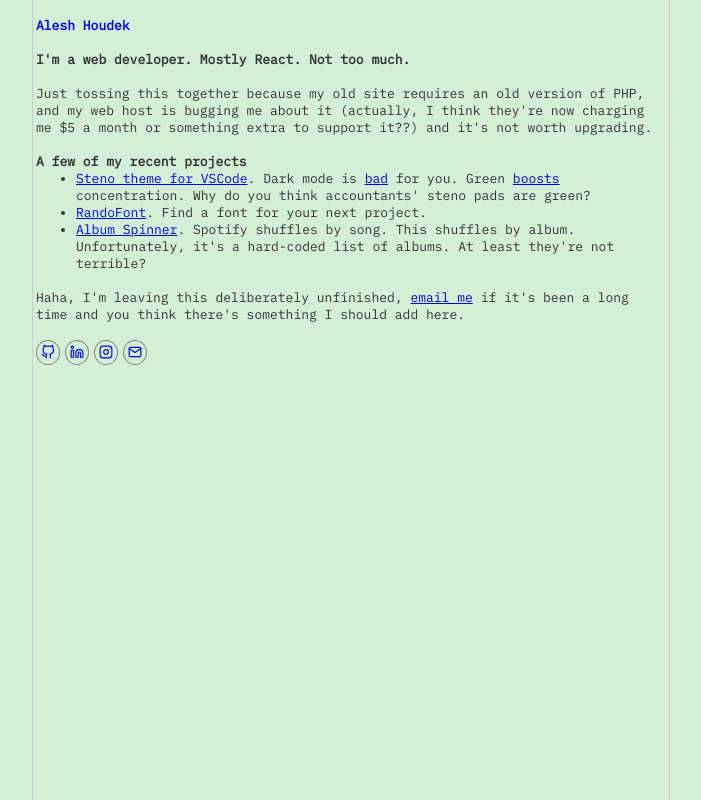
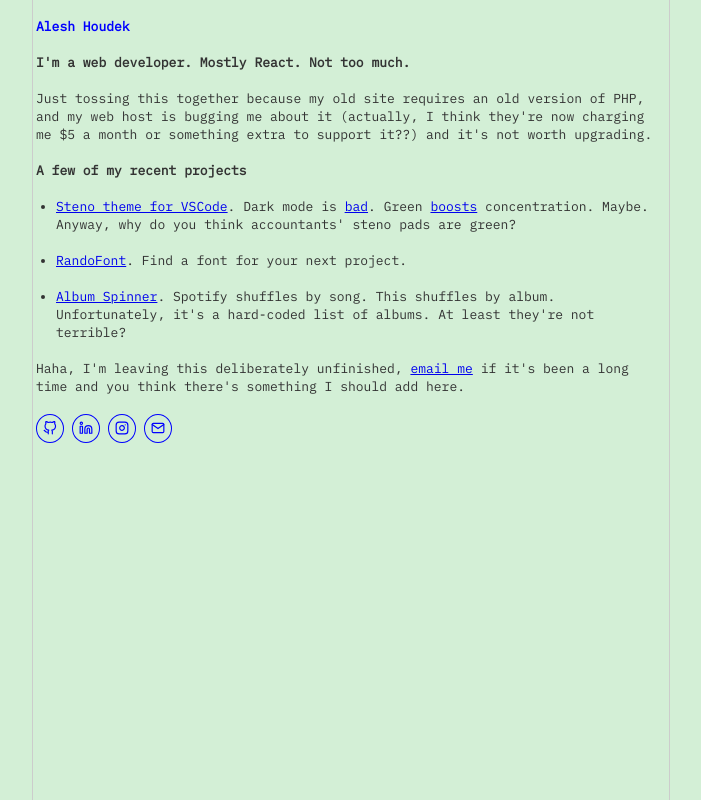
Before and after one commit to aleshh/alesh-com-gatsby, a Gatsby site: page / in a window 1280 px wide. Shown: the whole page, without its empty margins (289-990 px from the left). Built offline with nearby package versions, Linux system fonts and the light colour scheme; Gatsby itself is replaced by a stand-in of ours.

Commit message:
a few more things

```diff
--- /dev/null
+++ b/src/components/Body.tsx
@@ -0,0 +1,33 @@
+import styled from "styled-components";
+
+const Body = styled.main`
+  max-width: 630px;
+  margin-left: auto;
+  margin-right: auto;
+  padding-left: 3px;
+  padding-right: 3px;
+  border-right: 1px solid #cccccc;
+  border-left: 1px solid #cccccc;
+  min-height: 100vh;
+  color: #333333;
+  & h1 {
+    color: blue;
+    margin-bottom: 18px;
+  }
+  & ul {
+    padding-left: 20px;
+  }
+  & a:hover {
+    text-decoration: none;
+  }
+  & a:visited {
+    color: blue;
+  }
+  @media (max-width: 650px) {
+    border: none;
+    padding-left: 10px;
+    padding-right: 10px;
+  }
+`;
+
+export default Body;
--- a/src/pages/index.css
+++ b/src/pages/index.css
@@ -2,6 +2,7 @@
 
 * {
   font-size: 13px;
+  line-height: 18px;
   margin: 0;
 }
 
@@ -9,4 +10,16 @@ body {
   margin: 0;
   background-color: #d3efd6;
   font-family: "IBM Plex Mono", monospace;
+  --accent-color: pink;
 }
+
+h1,
+h2,
+h3,
+h4,
+h5,
+h6,
+p,
+li {
+  margin-bottom: 18px;
+}
--- a/src/pages/index.tsx
+++ b/src/pages/index.tsx
@@ -1,57 +1,53 @@
 import React from "react";
+import styled from "styled-components";
+import { HeadFC } from "gatsby";
+import { GitHub, Mail, Instagram, Linkedin } from "react-feather";
 import "./index.css";
-import styled from "styled-components";
-import { GitHub, Twitter, Mail, Instagram, Linkedin } from "react-feather";
+import Body from "../components/Body";
 
 const iconProps = {
   size: 14,
-  // strokeWidth: 1,
 };
 
-const Body = styled.main`
-  max-width: 630px;
-  margin-left: auto;
-  margin-right: auto;
-  padding-left: 3px;
-  padding-right: 3px;
-  border-right: 1px solid #cccccc;
-  border-left: 1px solid #cccccc;
-  min-height: 100vh;
-  color: #333333;
-  & h1 {
+const IconLink = styled.a`
+  display: inline-block;
+  line-height: 18px;
+  width: 18px;
+  text-align: center;
   color: blue;
+  border-radius: 50%;
+  padding: 4px;
+  border: 1px solid blue;
+  margin-right: 8px;
+  & svg {
+    position: relative;
+    top: 2px;
+  }
+  &:last-child {
+    margin-right: 0;
+  }
+  &:hover {
+    color: black;
+    border-color: black;
+    background: #eeee66;
+    &&:visited {
+      color: black;
+    }
   }
 `;
 
-const IconWrapper = styled.span`
-  display: inline-block;
-  line-height: 10px;
-  color: blue;
-  border-radius: 50%;
-  padding: 4px;
-  border: 1px solid gray;
-  margin-right: 5px;
-  &:last-child {
-    margin-right: 0;
-  }
-`;
-
-export default function IndexPage() {
-  return (
+const IndexPage: React.FC = () => (
   <>
     <Body>
       <br />
       <h1>Alesh Houdek</h1>
-        <br />
       <h2>I'm a web developer. Mostly React. Not too much.</h2>
-        <br />
       <p>
         Just tossing this together because my old site requires an old version
         of PHP, and my web host is bugging me about it (actually, I think
         they're now charging me $5 a month or something extra to support it??)
         and it's not worth upgrading.
       </p>
-        <br />
       <h2>A few of my recent projects</h2>
       <ul>
         <li>
@@ -67,12 +63,13 @@ export default function IndexPage() {
             target="_blank"
           >
             bad
-            </a>{" "}
-            for you. Green{" "}
+          </a>
+          . Green{" "}
           <a href="https://www.shiftelearning.com/blog/how-do-colors-influence-learning">
             boosts
           </a>{" "}
-            concentration. Why do you think accountants' steno pads are green?
+          concentration. Maybe. Anyway, why do you think accountants' steno pads
+          are green?
         </li>
         <li>
           <a href="https://randofont.alesh.com" target="_blank">
@@ -88,42 +85,30 @@ export default function IndexPage() {
           it's a hard-coded list of albums. At least they're not terrible?
         </li>
       </ul>
-        <br />
       <p>
         Haha, I'm leaving this deliberately unfinished,{" "}
-          <a href="mailto:mail@alesh.com?subject=Mail from alesh.com">
-            email me
-          </a>{" "}
+        <a href="mailto:mail@alesh.com?subject=Mail from alesh.com">email me</a>{" "}
         if it's been a long time and you think there's something I should add
         here.
       </p>
-        <br />
-        <p>
-          <IconWrapper>
-            <a href="https://github.com/aleshh">
+      <section>
+        <IconLink href="https://github.com/aleshh">
           <GitHub {...iconProps} />
-            </a>
-          </IconWrapper>
-
-          <IconWrapper>
-            <a href="https://www.linkedin.com/in/alesh/">
+        </IconLink>
+        <IconLink href="https://www.linkedin.com/in/alesh/">
           <Linkedin {...iconProps} />
-            </a>
-          </IconWrapper>
-
-          <IconWrapper>
-            <a href="https://www.instagram.com/alesh/">
+        </IconLink>
+        <IconLink href="https://www.instagram.com/alesh/">
           <Instagram {...iconProps} />
-            </a>
-          </IconWrapper>
-
-          <IconWrapper>
-            <a href="mailto:mail@alesh.com?subject=Mail sent from alesh.com">
+        </IconLink>
+        <IconLink href="mailto:mail@alesh.com?subject=Mail sent from alesh.com">
           <Mail {...iconProps} />
-            </a>
-          </IconWrapper>
-        </p>
+        </IconLink>
+      </section>
     </Body>
   </>
 );
-}
+
+export default IndexPage;
+
+export const Head: HeadFC = () => <title>Alesh Houdek</title>;
```
Also changed, not shown: src/pages/404.tsx (+16 -46 lines), src/images/icon.png (deleted). Lines whose indentation alone changed are shown as unchanged.
